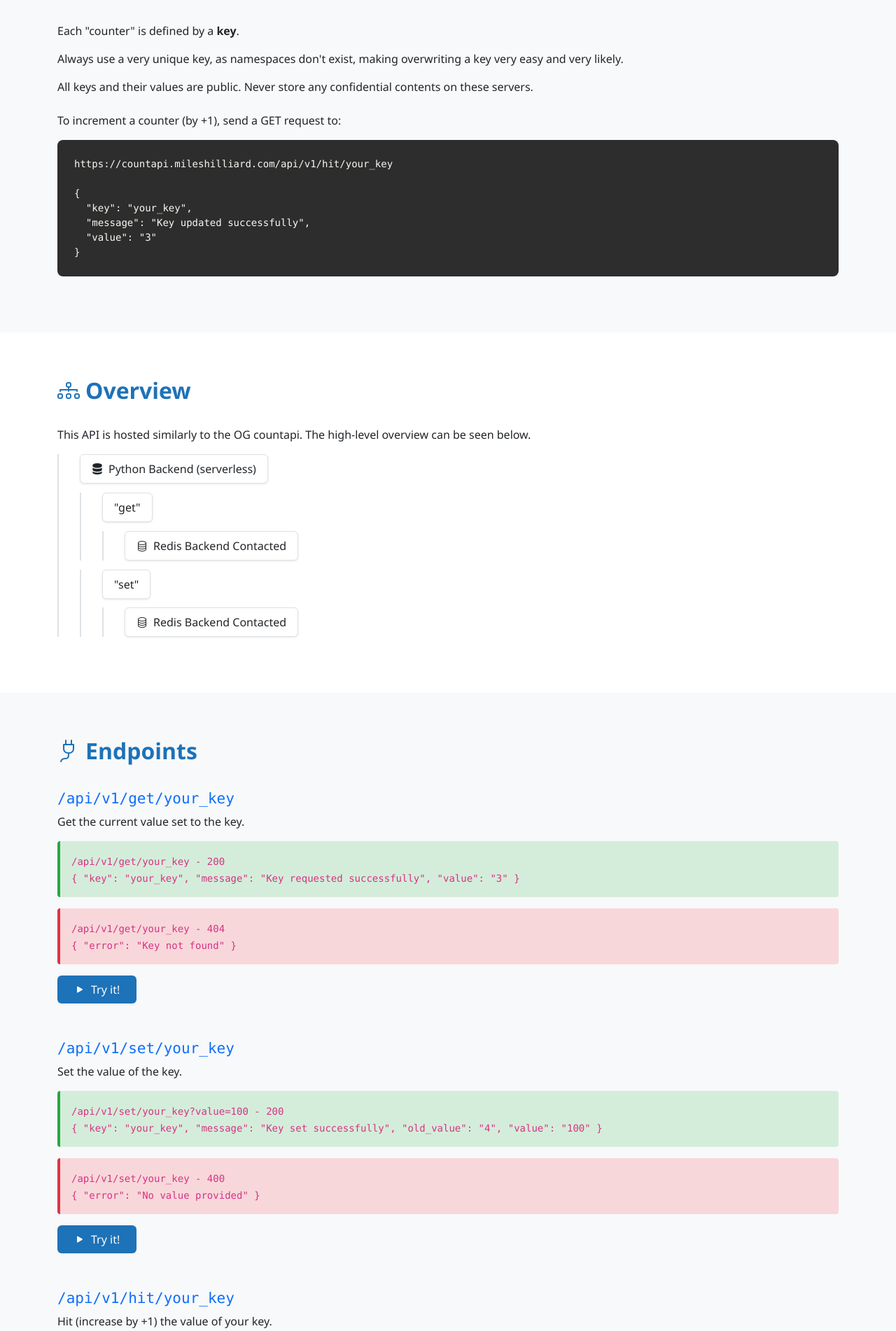
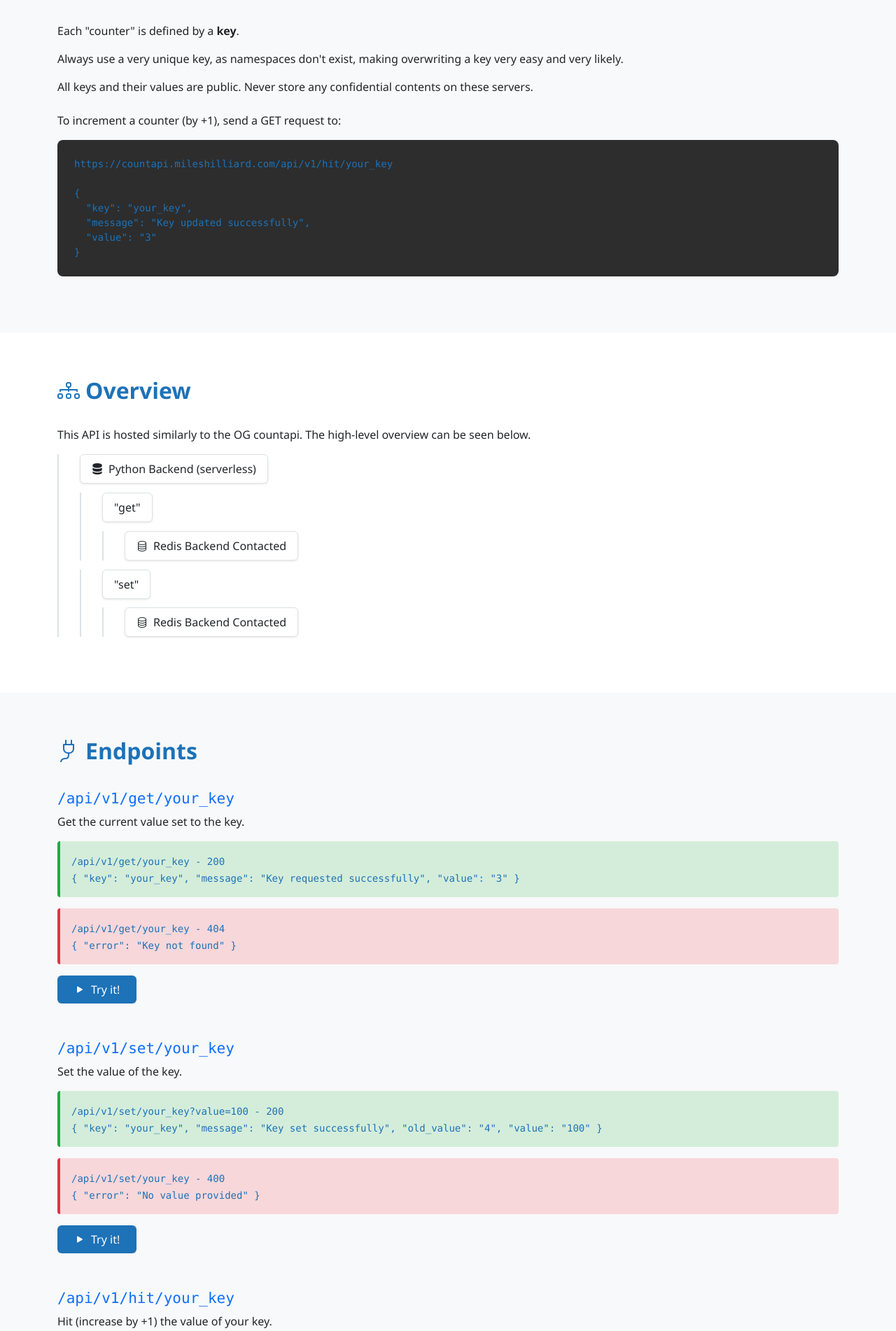
Before and after one commit to syntaxerror019/countapi, a Flask app: page / in a window 1280 px wide. Shown: the part 1369-3271 px from the top of the page at 70% size. Run offline with Flask 3, Linux system fonts and the light colour scheme; data that the repository does not hold is empty.

Commit message:
fixed primary color syntax

```diff
--- a/api/templates/index.html
+++ b/api/templates/index.html
@@ -170,11 +170,11 @@
         }
 
         code {
-            color: --var(--primary-color);
+            color: var(--primary-color);
         }
 
         pre code {
-            color: --var(--primary-color);
+            color: var(--primary-color);
         }
 
         /* Response Boxes */
```
